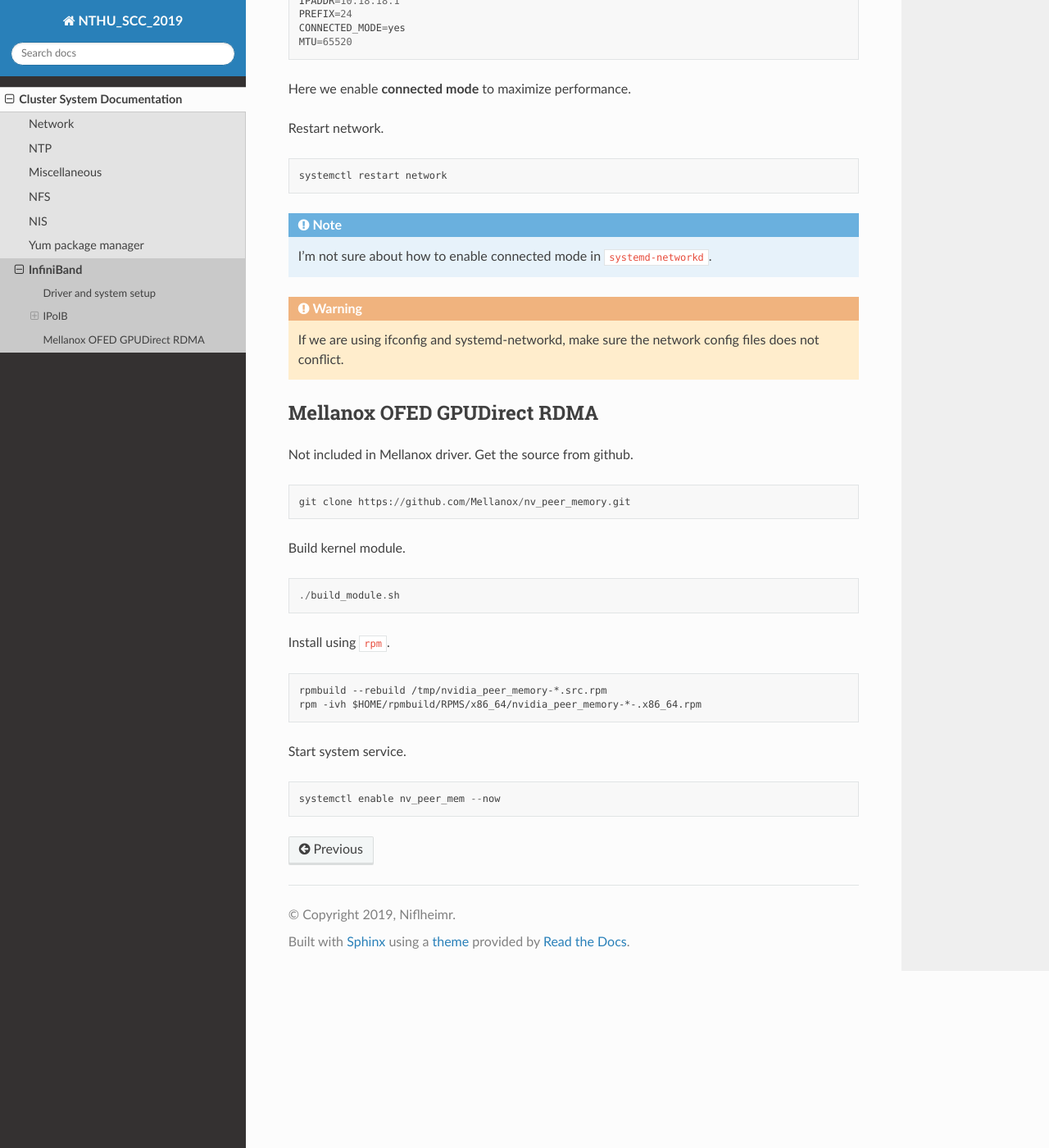
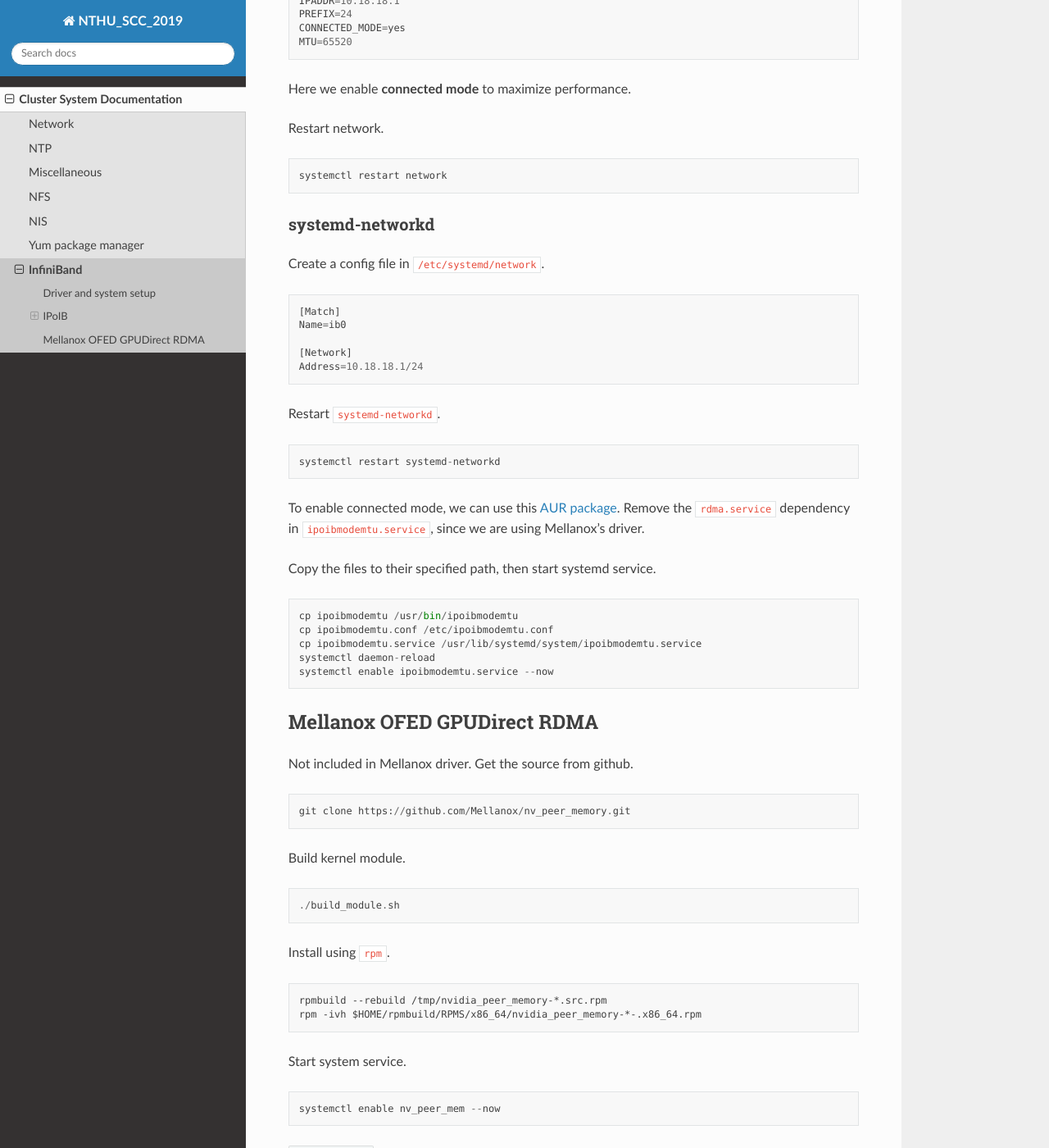
Before and after one commit to jim90247/NTHU_SCC2019, a Sphinx documentation site: the page built from docs/cluster/infiniband.rst, in a window 1280 px wide and 1400 px high, scrolled down 1726 px. Shown: the whole window at 82% size. Built offline with Sphinx 7.4.7 and the Read the Docs theme 2.0.0, drawn with Linux system fonts in a browser that asks for light colours.

Commit message:
Add steps for InfiniBand connected mode setting using systemd-networkd

```diff
--- a/docs/cluster/infiniband.rst
+++ b/docs/cluster/infiniband.rst
@@ -80,11 +80,35 @@ Restart network.
 
 	systemctl restart network
 
-.. note::
-	I'm not sure about how to enable connected mode in ``systemd-networkd``.
+systemd-networkd
+^^^^^^^^^^^^^^^^
 
-.. warning::
-	If we are using ifconfig and systemd-networkd, make sure the network config files does not conflict.
+Create a config file in ``/etc/systemd/network``.
+::
+
+	[Match]
+	Name=ib0
+
+	[Network]
+	Address=10.18.18.1/24
+
+Restart ``systemd-networkd``.
+::
+
+	systemctl restart systemd-networkd
+
+To enable connected mode, we can use this `AUR package`_. Remove the ``rdma.service`` dependency in ``ipoibmodemtu.service``, since we are using Mellanox's driver.
+
+.. _AUR package: https://aur.archlinux.org/packages/ipoibmodemtu/
+
+Copy the files to their specified path, then start systemd service.
+::
+
+	cp ipoibmodemtu /usr/bin/ipoibmodemtu
+	cp ipoibmodemtu.conf /etc/ipoibmodemtu.conf
+	cp ipoibmodemtu.service /usr/lib/systemd/system/ipoibmodemtu.service
+	systemctl daemon-reload
+	systemctl enable ipoibmodemtu.service --now
 
 Mellanox OFED GPUDirect RDMA
 ============================
```
